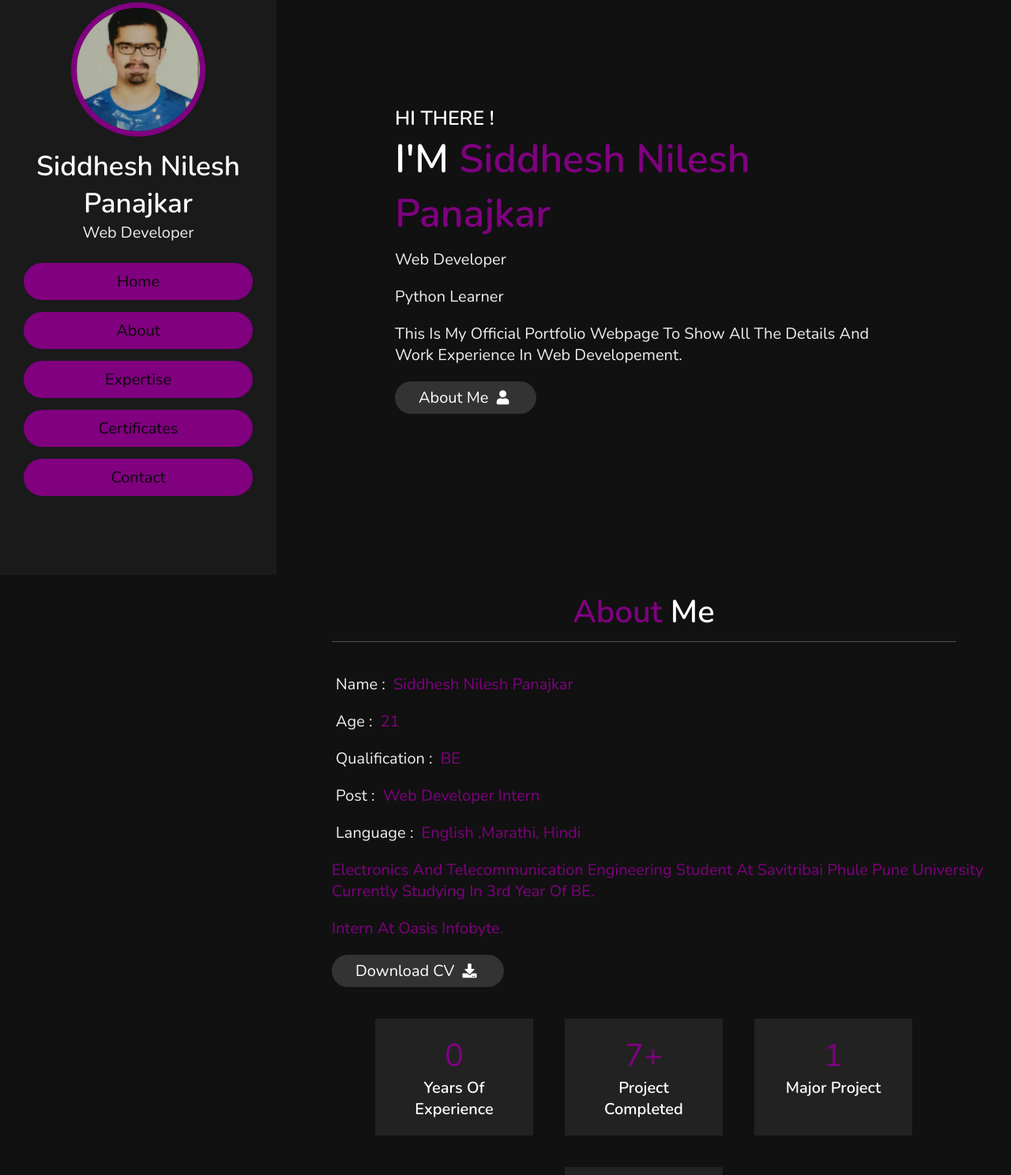
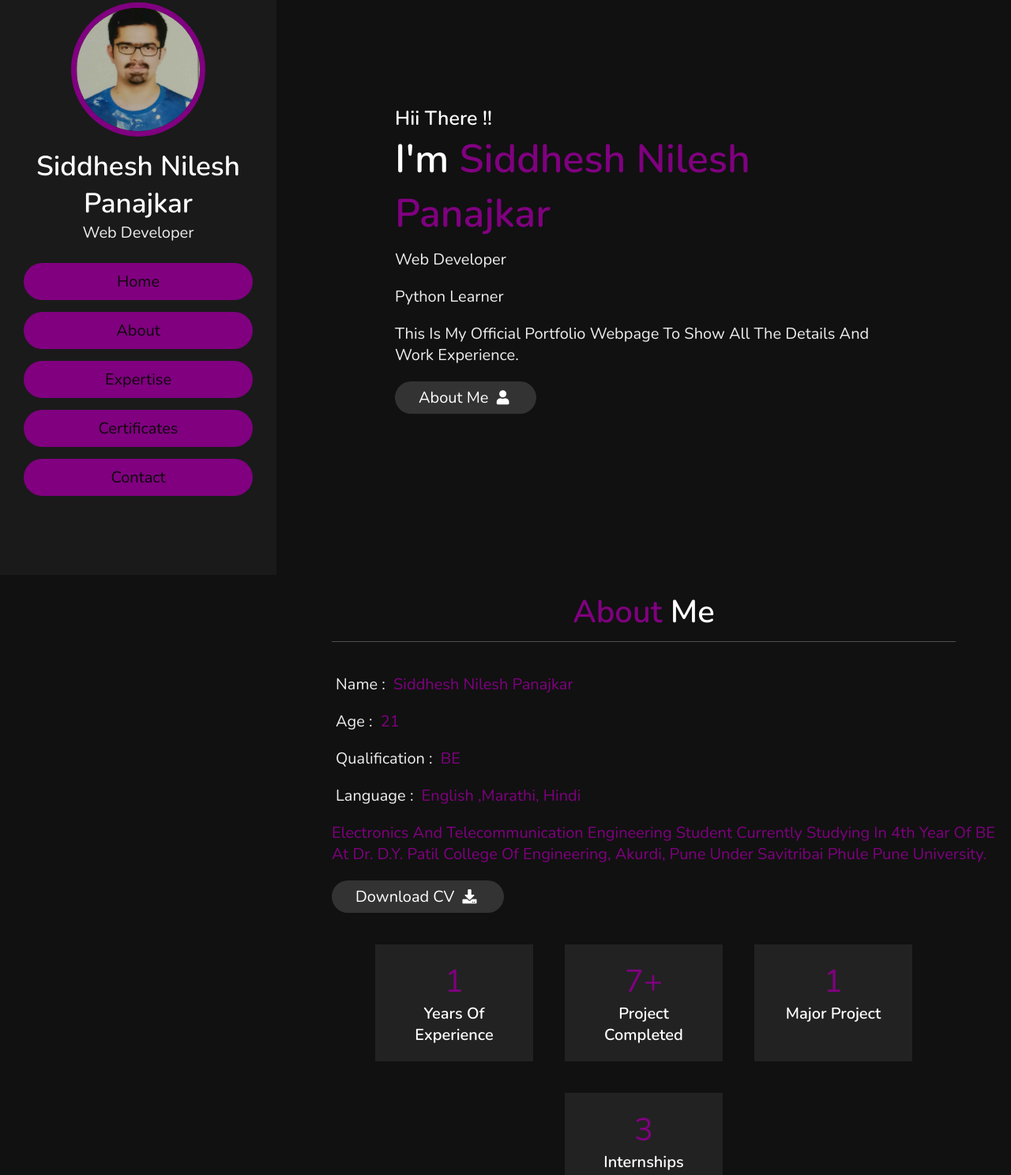
Before and after one commit to SiddheshP1996/OIB-SIP-Portfolio, a plain HTML site: page index.html in a window 1280 px wide. Shown: the part 72-1560 px from the top of the page at 79% size. Drawn offline with nearby package versions, Linux system fonts and the light colour scheme; files whose address does not match are found by name.

Commit message:
Updated Index Page

```diff
--- a/index.html
+++ b/index.html
@@ -45,15 +45,15 @@
 
 <section class="home" id="Home">
 
-    <h3>HI THERE !</h3>
-    <h1>I'M <span>Siddhesh Nilesh Panajkar</span></h1>
-    <p>Web Developer
+    <h3> Hii There !! </h3>
+    <h1> I'm <span> Siddhesh Nilesh Panajkar </span></h1>
+    <p> Web Developer
     </p>
-    <p>Python Learner
+    <p> Python Learner
     </p>
-    <p>This is My Official Portfolio Webpage to  show all the Details and Work Experience in Web Developement.
+    <p> This is My Official Portfolio Webpage to  show all the Details and Work Experience.
     </p>
-    <a href="#About"><button class="btn">About Me <i class="fas fa-user"></i></button></a>
+    <a href="#About"><button class="btn"> About Me <i class="fas fa-user"></i></button></a>
 
 </section>
 
@@ -63,7 +63,7 @@
 
 <section class="about" id="About">
 
-<h1 class="heading"> <span>About</span> Me </h1>
+<h1 class="heading"> <span> About </span> Me </h1>
 
 <div class="row">
 
@@ -71,11 +71,11 @@
         <h3> <span> Name : </span> Siddhesh Nilesh Panajkar </h3>
         <h3> <span> Age : </span> 21 </h3>
         <h3> <span> Qualification : </span> BE </h3>
-        <h3> <span> Post : </span> Web Developer Intern </h3>
+        <!-- <h3> <span> Post : </span> Web Developer Intern</h3> -->
         <h3> <span> Language : </span> English ,Marathi, Hindi </h3>
 
-        <h3> Electronics And Telecommunication Engineering Student At Savitribai Phule Pune University Currently studying in 3rd Year Of BE. </h3>
-        <h3> Intern At Oasis Infobyte. </h3>
+        <h3> Electronics And Telecommunication Engineering Student Currently studying in 4th Year Of BE at Dr. D.Y. Patil College Of Engineering,
+          Akurdi, Pune Under Savitribai Phule Pune University.</h3>
 
 
         <a href="Siddhesh.pdf" target="_blank"><button class="btn"> Download CV <i class="fas fa-download"></i> </button></a>
@@ -84,7 +84,7 @@
     <div class="counter">
 
         <div class="box">
-            <span>0</span>
+            <span>1</span>
             <h3>Years of Experience</h3>
         </div>
 
```
